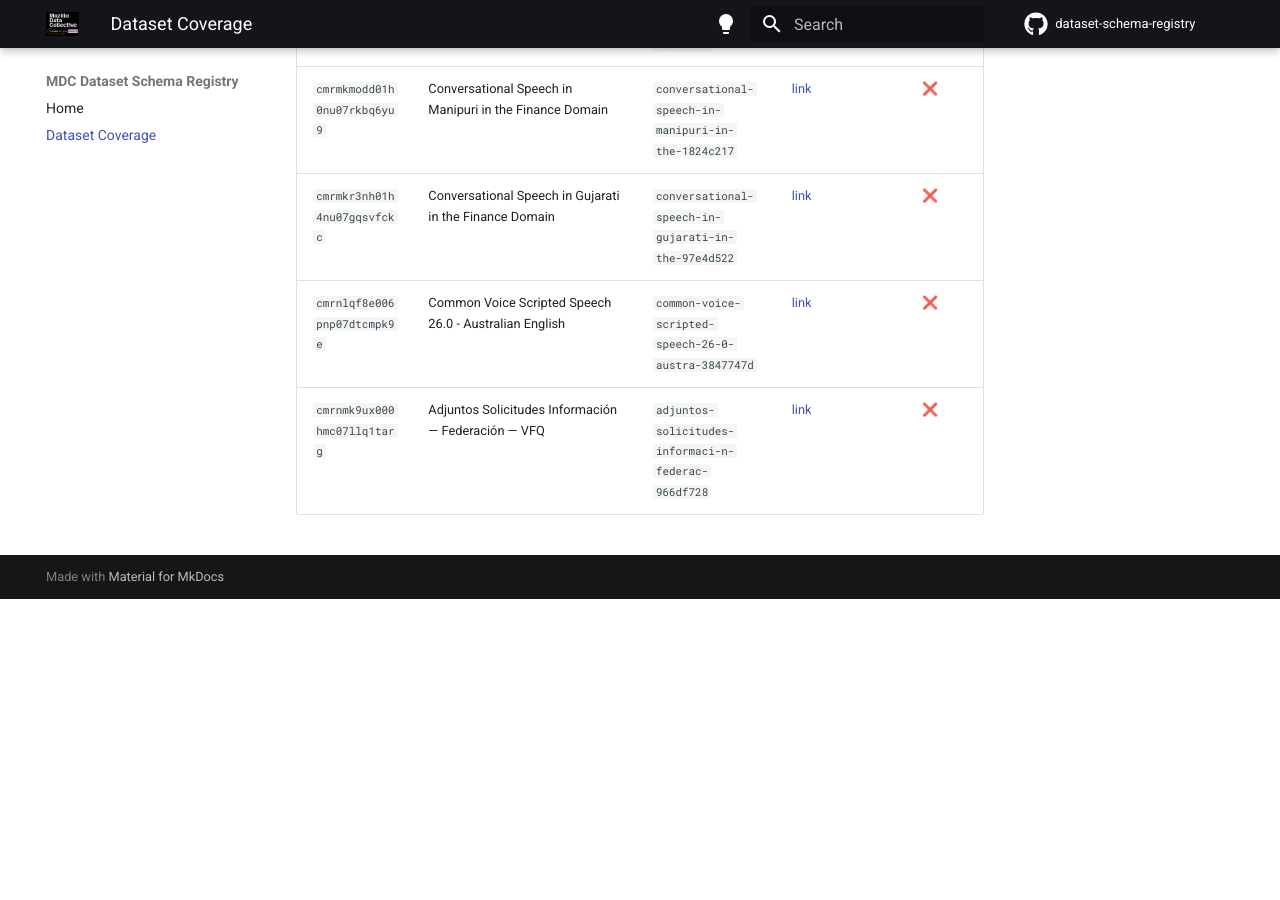
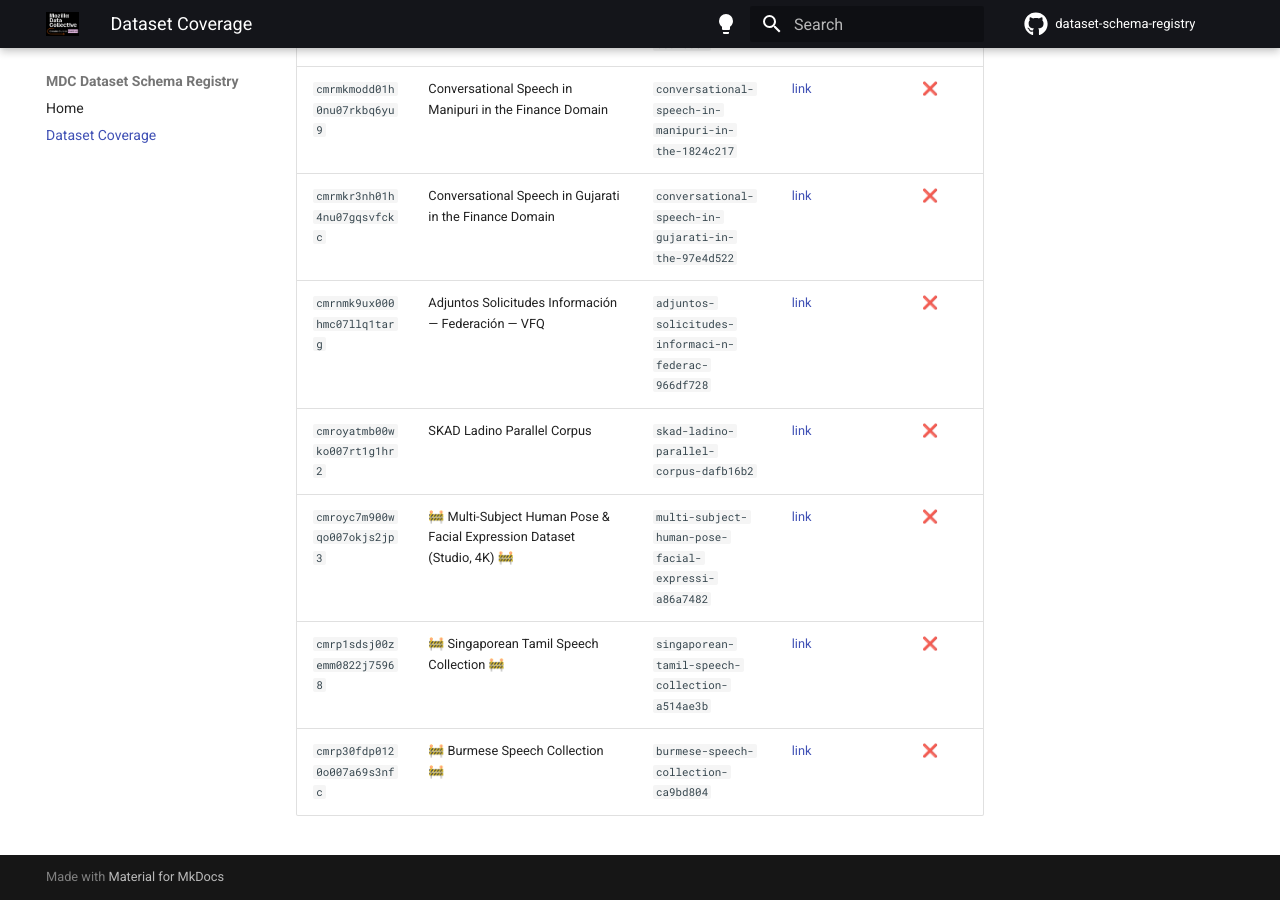
Before and after one commit to Mozilla-Data-Collective/dataset-schema-registry, an MkDocs documentation site: the page built from docs/dataset-coverage.md, in a window 1280 px wide and 900 px high, scrolled down 96823 px. Built offline with MkDocs 1.6.1 and Material for MkDocs 9.7.7, drawn with Linux system fonts in a browser that asks for light colours; comment, search, counter and statistics services are not loaded; before the commit the page ends 97422 px from its top, so only the background shows below that; some of the changed text lies outside the part shown.

Commit message:
chore: update dataset coverage [skip ci]

```diff
--- a/docs/dataset-coverage.md
+++ b/docs/dataset-coverage.md
@@ -953,5 +953,8 @@ schema in this registry and which ones are still missing.
 | `cmrm9cjx0015fmp07nxs2ad35` | Adjuntos Solicitudes Información — Federación — AMLO 2019–2022 | `adjuntos-solicitudes-informaci-n-federac-c5a10587` | [link](https://mozilladatacollective.com/datasets/cmrm9cjx0015fmp07nxs2ad35) | ❌ |
 | `cmrmkmodd01h0nu07rkbq6yu9` | Conversational Speech in Manipuri in the Finance Domain | `conversational-speech-in-manipuri-in-the-1824c217` | [link](https://mozilladatacollective.com/datasets/cmrmkmodd01h0nu07rkbq6yu9) | ❌ |
 | `cmrmkr3nh01h4nu07gqsvfckc` | Conversational Speech in Gujarati in the Finance Domain | `conversational-speech-in-gujarati-in-the-97e4d522` | [link](https://mozilladatacollective.com/datasets/cmrmkr3nh01h4nu07gqsvfckc) | ❌ |
-| `cmrnlqf8e006pnp07dtcmpk9e` | Common Voice Scripted Speech 26.0 - Australian English | `common-voice-scripted-speech-26-0-austra-3847747d` | [link](https://mozilladatacollective.com/datasets/cmrnlqf8e006pnp07dtcmpk9e) | ❌ |
 | `cmrnmk9ux000hmc07llq1targ` | Adjuntos Solicitudes Información — Federación — VFQ | `adjuntos-solicitudes-informaci-n-federac-966df728` | [link](https://mozilladatacollective.com/datasets/cmrnmk9ux000hmc07llq1targ) | ❌ |
+| `cmroyatmb00wko007rt1g1hr2` | SKAD Ladino Parallel Corpus | `skad-ladino-parallel-corpus-dafb16b2` | [link](https://mozilladatacollective.com/datasets/cmroyatmb00wko007rt1g1hr2) | ❌ |
+| `cmroyc7m900wqo007okjs2jp3` | 🚧 Multi-Subject Human Pose & Facial Expression Dataset (Studio, 4K) 🚧 | `multi-subject-human-pose-facial-expressi-a86a7482` | [link](https://mozilladatacollective.com/datasets/cmroyc7m900wqo007okjs2jp3) | ❌ |
+| `cmrp1sdsj00zemm0822j75968` | 🚧 Singaporean Tamil Speech Collection 🚧 | `singaporean-tamil-speech-collection-a514ae3b` | [link](https://mozilladatacollective.com/datasets/cmrp1sdsj00zemm0822j75968) | ❌ |
+| `cmrp30fdp0120o007a69s3nfc` | 🚧 Burmese Speech Collection 🚧 | `burmese-speech-collection-ca9bd804` | [link](https://mozilladatacollective.com/datasets/cmrp30fdp0120o007a69s3nfc) | ❌ |
```
Also changed, not shown: other parts of docs/dataset-coverage.md (+3 -3 lines).
